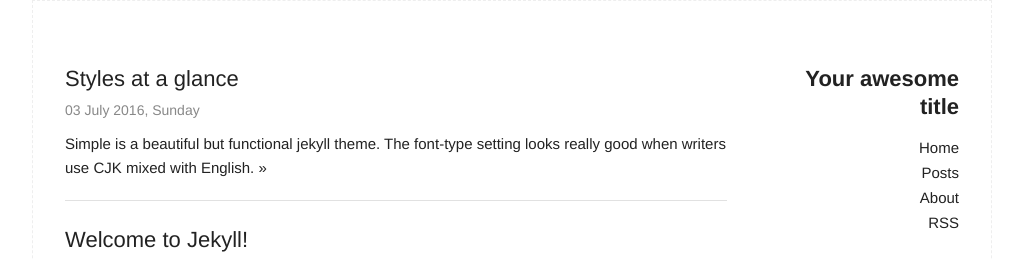
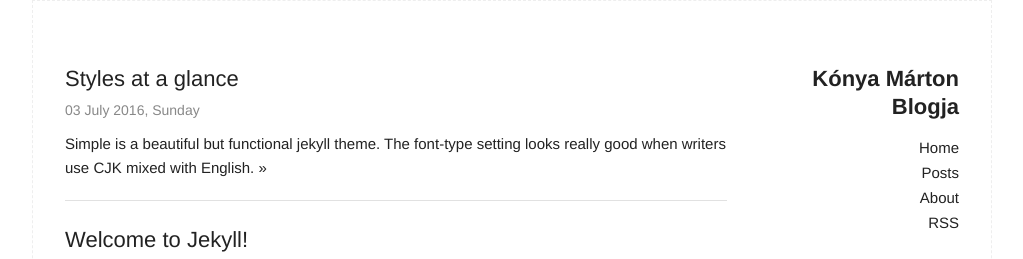
Before and after one commit to Koma52/koma52.github.io, a Jekyll site: the page built from index.html, in a window 1280 px wide. Shown: the top 259 px of the page, without its empty margins (128-1151 px from the left). Built offline with Jekyll 4.4.1, drawn with Linux system fonts in a browser that asks for light colours; some of the changed lines change nothing that is shown.

Commit message:
updated config.yml

```diff
--- a/_config.yml
+++ b/_config.yml
@@ -6,16 +6,14 @@
 # 'jekyll serve'. If you change this file, please restart the server process.
 
 # Site settings
-title: Your awesome title
-email: your-email@domain.com
+title: Kónya Márton Blogja
+email: konyamarci52@protonmail.com
 description: > # this means to ignore newlines until "baseurl:"
-  Write an awesome description for your new site here. You can edit this
-  line in _config.yml. It will appear in your document head meta (for
-  Google search results) and in your feed.xml site description.
+  Privacy-vel és más egyéb számítógépes és internetes témákkal foglalkozó blog.
 baseurl: "/" # the subpath of your site, e.g. /blog
 url: "https://koma52.github.io" # the base hostname & protocol for your site
-twitter_username: Taffyer
-github_username:  wild-flame
+twitter_username: Koma522
+github_username:  koma52
 
 # Build settings
 markdown: kramdown
@@ -25,7 +23,7 @@
 # Third-party services
 # just leave someone empty to disable it
 # google_analytics:
-disqus_shortname:
+disqus_shortname: koma52
 
 # used this for post_excerpt at index_page
 excerpt_separator: <!--description-->
```
